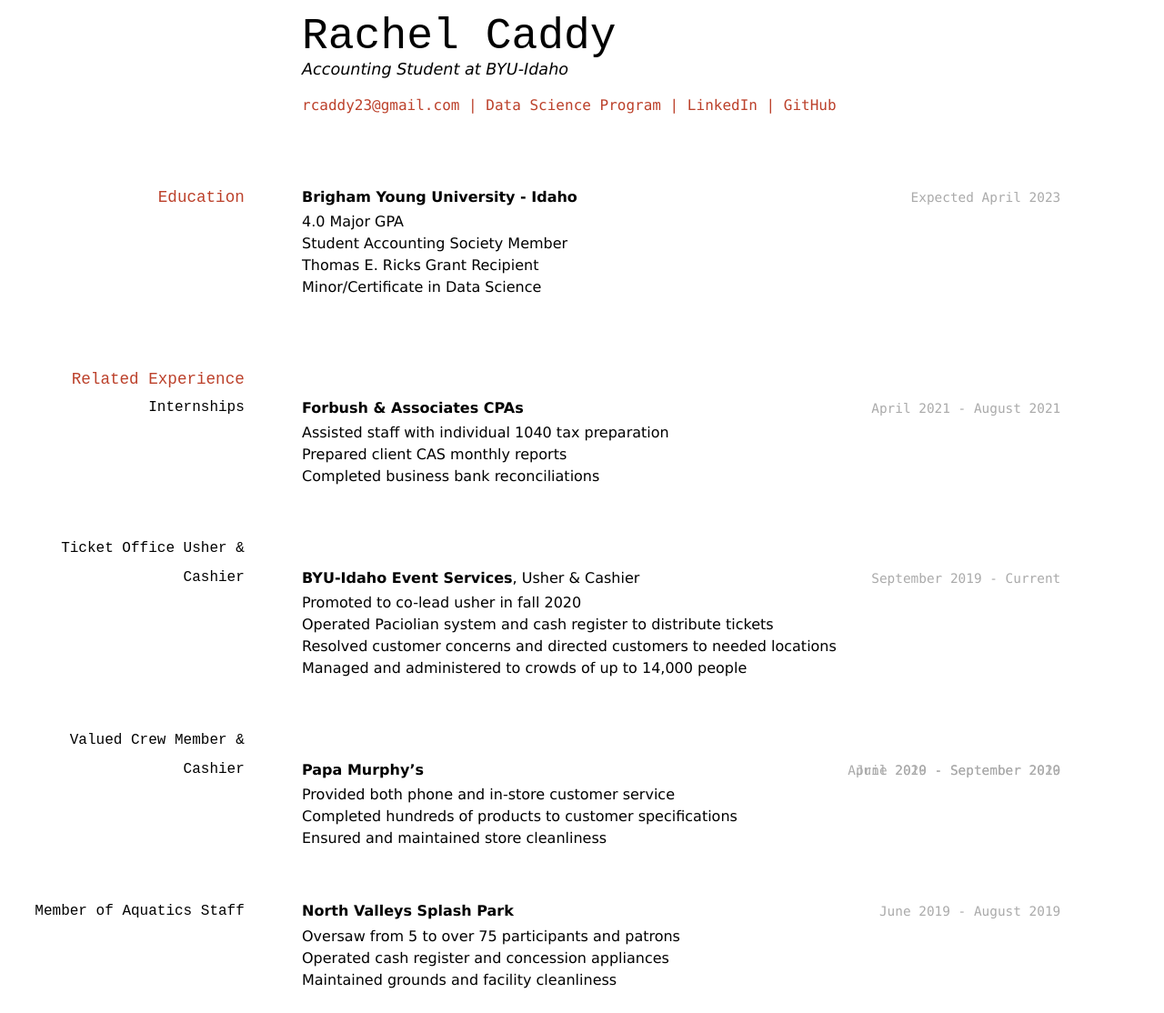
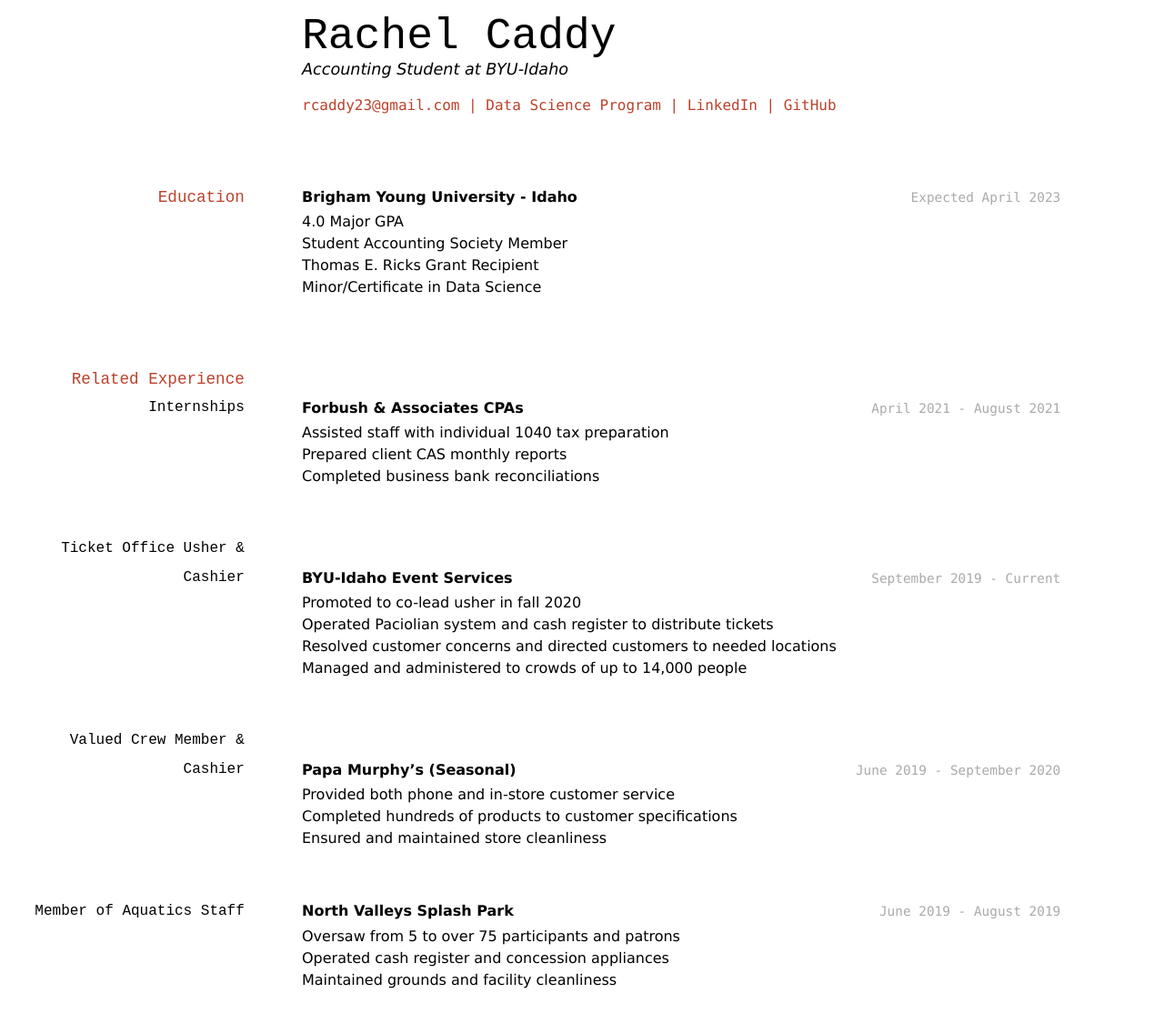
Before and after one commit to byuids-resumes/Caddy_Resume, a Jekyll site: the page built from docs/index.md, in a window 1280 px wide. Shown: the whole page at 91% size. Built offline with Jekyll 4.4.1, drawn with Linux system fonts in a browser that asks for light colours.

Commit message:
Listened to Karissa's Feedback

```diff
--- a/docs/index.md
+++ b/docs/index.md
@@ -38,7 +38,7 @@ __Forbush & Associates CPAs__
 ### Ticket Office Usher & Cashier
 
 `September 2019 - Current`
-__BYU-Idaho Event Services__, Usher & Cashier
+__BYU-Idaho Event Services__
 
 - Promoted to co-lead usher in fall 2020
 - Operated Paciolian system and cash register to distribute tickets
@@ -47,9 +47,8 @@ __BYU-Idaho Event Services__, Usher & Cashier
 
 ### Valued Crew Member & Cashier
 
-`April 2020 - September 2020`
-`June 2019 - September 2019`
-__Papa Murphy's__
+`June 2019 - September 2020`
+__Papa Murphy's (Seasonal)__
 
 - Provided both phone and in-store customer service
 - Completed hundreds of products to customer specifications
```
